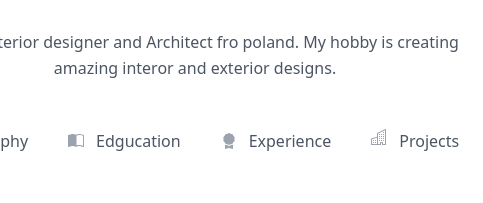
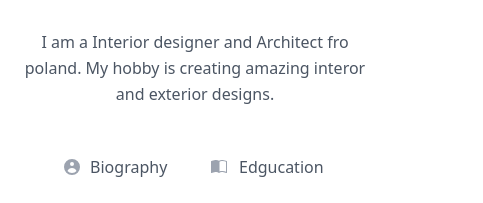
Before and after one commit to VYahyaSaad/Portfolio, a plain HTML site: page index.html in a window 390 px wide. Shown: the part 641-844 px from the top of the page, 483 px wide, since content can reach past the window. Drawn offline with nearby package versions, Linux system fonts and the light colour scheme.

Commit message:
after me

```diff
--- a/index.css
+++ b/index.css
@@ -67,3 +67,10 @@
     display: grid;
     grid-template-columns: 1fr 1fr 1fr 1fr;
 }
+@media (max-width:500px) {
+.ul-1{
+    width: 100%;
+    display: grid;
+    grid-template-columns: 1fr 1fr;
+}
+}
```
